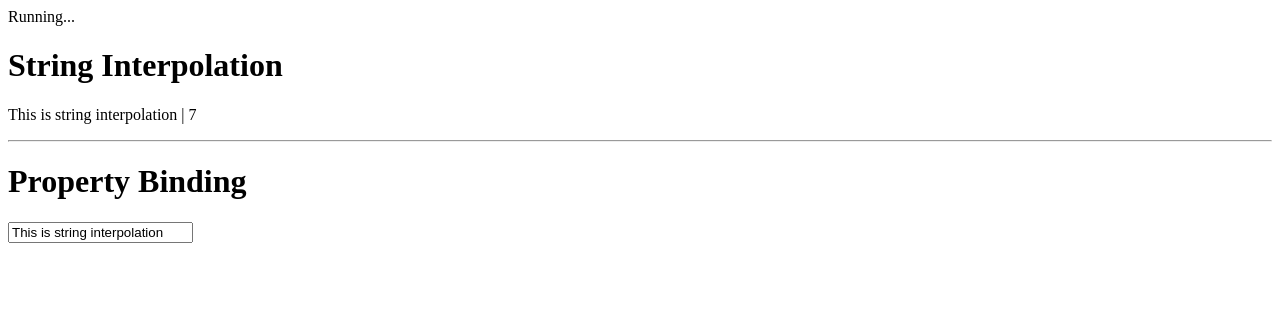
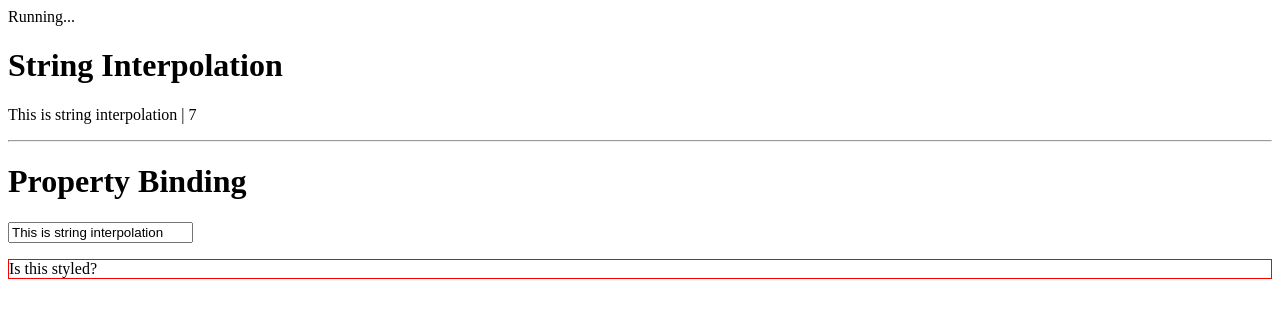
Before and after one commit to leotm/angular-2-app, an Angular app: page / in a window 1280 px wide. Shown: the top 318 px of the page. Built offline with nearby package versions, Linux system fonts and the light colour scheme.

Commit message:
Try ngClass

```diff
--- a/src/app/databinding/databinding.component.css
+++ b/src/app/databinding/databinding.component.css
@@ -0,0 +1,3 @@
+.redBorder {
+    border: 1px solid red;
+}
--- a/src/app/databinding/databinding.component.html
+++ b/src/app/databinding/databinding.component.html
@@ -5,3 +5,4 @@
 <hr>
 <h1>Property Binding</h1>
 <input type="text" [value]="stringInterpolation">
+<p [ngClass]="{redBorder: onTest()}">Is this styled?</p>
--- a/src/app/databinding/databinding.component.ts
+++ b/src/app/databinding/databinding.component.ts
@@ -8,4 +8,7 @@ import { Component } from '@angular/core';
 export class DatabindingComponent {
   stringInterpolation = 'This is string interpolation';
   numberInterpolation = 7;
+  onTest() {
+    return true;
+  }
 }
```
